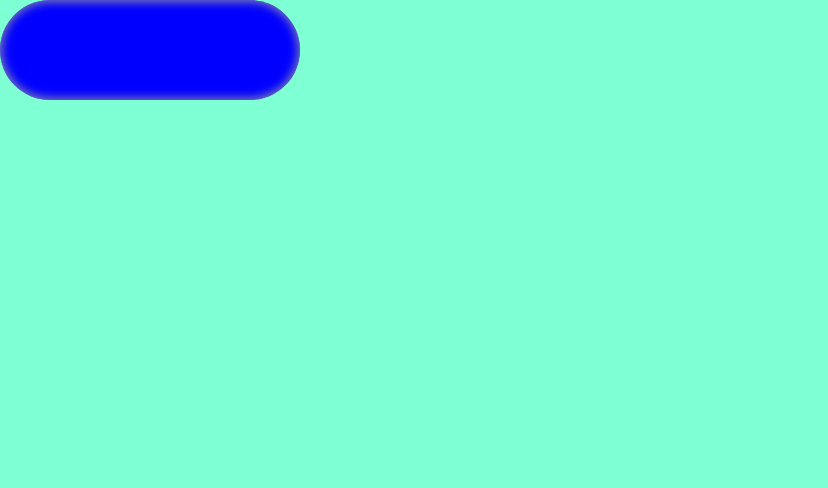
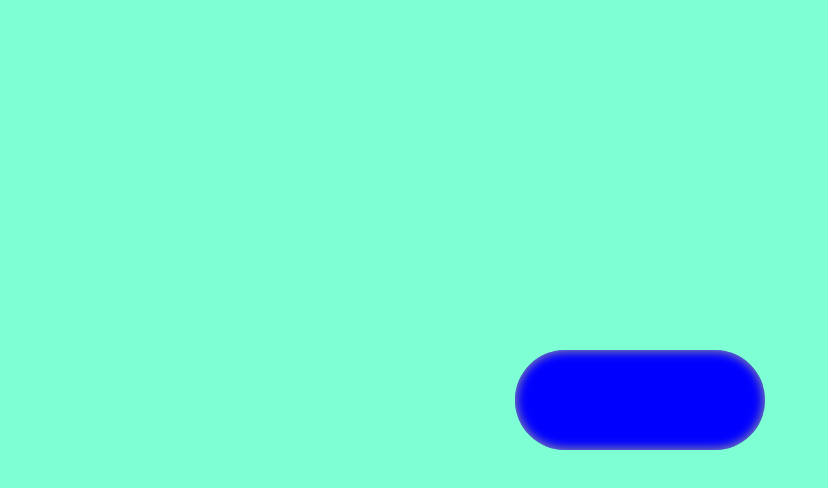
Before and after one commit to dsdyaz/fancy-toggle, a React (Vite) app: page / in a window 1280 px wide. Shown: the top 488 px of the page, without its empty margins (0-828 px from the left). Built offline with nearby package versions, Linux system fonts and the light colour scheme.

Commit message:
added positioning

```diff
--- a/src/style/App.css
+++ b/src/style/App.css
@@ -1,40 +1,17 @@
-#root {
-  margin: 0 auto;
-  text-align: center;
+.App {
+  position: relative;
 }
 
-.logo {
-  height: 6em;
-  padding: 1.5em;
-  will-change: filter;
-  transition: filter 300ms;
+.position-block {
+  position: absolute;
+  left: 0;
+  right: 0;
+  top: 0;
+  bottom: 0;
+  margin: auto;
+  width: 300px;
+  height: 100px;
+  display: flex;
+  align-items: center;
+  justify-content: center;
 }
-.logo:hover {
-  filter: drop-shadow(0 0 2em #646cffaa);
-}
-.logo.react:hover {
-  filter: drop-shadow(0 0 2em #61dafbaa);
-}
-
-@keyframes logo-spin {
-  from {
-    transform: rotate(0deg);
-  }
-  to {
-    transform: rotate(360deg);
-  }
-}
-
-@media (prefers-reduced-motion: no-preference) {
-  a:nth-of-type(2) .logo {
-    animation: logo-spin infinite 20s linear;
-  }
-}
-
-.card {
-  padding: 2em;
-}
-
-.read-the-docs {
-  color: #888;
-}
--- a/src/style/background.css
+++ b/src/style/background.css
@@ -2,4 +2,5 @@
     background-color: aquamarine;
     min-width: 100vw;
     min-height: 100vh;
+    position: relative;
 }
--- a/src/style/index.css
+++ b/src/style/index.css
@@ -1,28 +1,3 @@
-:root {
-  font-family: Inter, system-ui, Avenir, Helvetica, Arial, sans-serif;
-  line-height: 1.5;
-  font-weight: 400;
-
-  color-scheme: light dark;
-  color: rgba(255, 255, 255, 0.87);
-  background-color: #242424;
-
-  font-synthesis: none;
-  text-rendering: optimizeLegibility;
-  -webkit-font-smoothing: antialiased;
-  -moz-osx-font-smoothing: grayscale;
-  -webkit-text-size-adjust: 100%;
-}
-
-a {
-  font-weight: 500;
-  color: #646cff;
-  text-decoration: inherit;
-}
-a:hover {
-  color: #535bf2;
-}
-
 body {
   margin: 0;
   display: flex;
@@ -31,40 +6,3 @@ body {
   min-height: 100vh;
   box-sizing: border-box;
 }
-
-h1 {
-  font-size: 3.2em;
-  line-height: 1.1;
-}
-
-button {
-  border-radius: 8px;
-  border: 1px solid transparent;
-  padding: 0.6em 1.2em;
-  font-size: 1em;
-  font-weight: 500;
-  font-family: inherit;
-  background-color: #1a1a1a;
-  cursor: pointer;
-  transition: border-color 0.25s;
-}
-button:hover {
-  border-color: #646cff;
-}
-button:focus,
-button:focus-visible {
-  outline: 4px auto -webkit-focus-ring-color;
-}
-
-@media (prefers-color-scheme: light) {
-  :root {
-    color: #213547;
-    background-color: #ffffff;
-  }
-  a:hover {
-    color: #747bff;
-  }
-  button {
-    background-color: #f9f9f9;
-  }
-}
--- a/src/style/toggle.css
+++ b/src/style/toggle.css
@@ -1,6 +1,6 @@
 .toggle {
     box-shadow: inset 0 0 10px 2px rgba(156, 156, 156, 0.822);
-    width: 300px;
+    width: 250px;
     height: 100px;
     border-radius: 50px;
     background-color: blue;
```
Also changed, not shown: src/main.jsx (+6 -6 lines).
